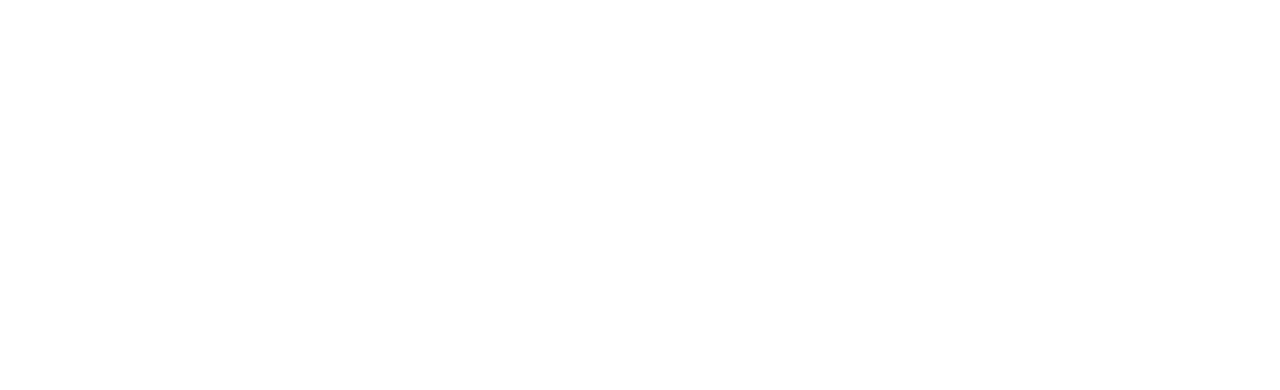
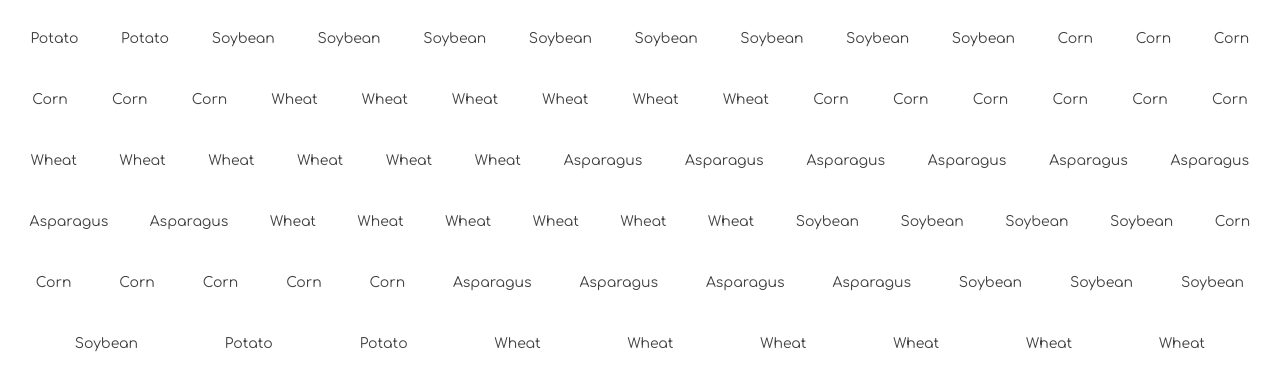
Before and after one commit to sarahemaginnis/modern-farm, a website with bundled scripts: page src/index.html in a window 1280 px wide. Built offline with nearby package versions, Linux system fonts and the light colour scheme; a web font is replaced by a local one.

Commit message:
edits from Thursday night, February 3, 2022 - should be complete and final version of Modern Farm Project up through Chapter 6

```diff
--- a/src/index.html
+++ b/src/index.html
@@ -7,7 +7,7 @@
     </head>
 
     <body>
-        <main class="container">
+        <main id="container">
             <div class="messages"></div>
         </main>
 
--- /dev/null
+++ b/src/scripts/catalog.js
@@ -0,0 +1,8 @@
+const mainContainer = document.getElementById("container")
+export const catalog = (placeholderArray) => {
+    let htmlString = ""
+    for (let plantObj of placeholderArray) {
+        htmlString += `<section class = "plant">${plantObj.type}</section>`
+        }
+    mainContainer.innerHTML = htmlString
+    }
--- a/src/scripts/field.js
+++ b/src/scripts/field.js
@@ -1,11 +1,7 @@
 export const emptyFieldArray = []
 
 export const addPlant = (seed) => {
-    if (Array.isArray(seed)) {
-        for (let i=0; i <seed.length; i++) {
-            emptyFieldArray.push(seed[i])
-        }
-    } else {emptyFieldArray.push(seed)}
+    emptyFieldArray.push(seed)
 }
 
 export const usePlants = () => {
--- a/src/scripts/harvester.js
+++ b/src/scripts/harvester.js
@@ -1,42 +1,13 @@
-import { createAsparagus } from "./seeds/asparagus.js"
-import { createCorn } from "./seeds/corn.js"
-import { createPotato } from "./seeds/potato.js"
-import { createSoybean } from "./seeds/soybean.js"
-import { createSunflower } from "./seeds/sunflower.js"
-import { createWheat } from "./seeds/wheat.js"
-
-let harvestPlantsResult = []
 
 export const harvestPlants = (usePlantsResult) => {
+    let harvestPlantsResult = []
     for (const plantObj of usePlantsResult) {
-        if (plantObj.type === "Asparagus") {
-            for (let j = 0; j < plantObj.output; j++) {
-                harvestPlantsResult.push(createAsparagus())
+        for (let i = 0; i < plantObj.output; i++) {
+            if (plantObj.type === "Corn") {
+                i++
             }
-        } else if (plantObj.type === "Potato") {
-            for (let j = 0; j < plantObj.output; j++) {
-                harvestPlantsResult.push(createPotato())
-            }
-        } else if (plantObj.type === "Soybean") {
-            for (let j = 0; j < plantObj.output; j++) {
-                harvestPlantsResult.push(createSoybean())
-            }
-        } else if (plantObj.type === "Sunflower") {
-            for (let j = 0; j < plantObj.output; j++) {
-                harvestPlantsResult.push(createSunflower())
-            }
-        } else if (plantObj.type === "Wheat") {
-            for (let j = 0; j < plantObj.output; j++) {
-                harvestPlantsResult.push(createWheat())
-            }
-        } else {
-            for (let j = 0; j < (plantObj.output / 2); j++) {
-                harvestPlantsResult.push(createCorn())
-            }
+            harvestPlantsResult.push(plantObj)
         }
     }
-}
-
-export const useHarvest = () => {
     return harvestPlantsResult
 }
--- a/src/scripts/main.js
+++ b/src/scripts/main.js
@@ -1,30 +1,27 @@
 import { createPlan } from './plan.js';
-import { createAsparagus } from "./seeds/asparagus.js"
-import { createPotato } from './seeds/potato.js';
-import { addPlant, emptyFieldArray, usePlants} from "./field.js"
+import { addPlant, usePlants} from "./field.js"
 import { plantSeeds } from './tractor.js';
-import { harvestPlants, useHarvest } from './harvester.js';
+import { harvestPlants } from './harvester.js';
+import { catalog } from './catalog.js';
+import { createAsparagus } from './seeds/asparagus.js';
 
 console.log("Welcome to the main module")
 
-const yearlyPlan = createPlan();
-const usePlantsResult = usePlants();
-const harvestResult = harvestPlants(usePlantsResult);
-const useHarvestResult = useHarvest()
+const yearlyPlan = createPlan(); //defines three rows of crops to be planted, with 6 plots of land in each row
 
-plantSeeds(yearlyPlan)
-console.log(usePlantsResult)
-harvestPlants(usePlantsResult)
-console.log(useHarvestResult)
+/*console.log(`${yearlyPlan} logging yearlyPlan, which is the variable storing the createPlan function`)
+console.log(`${asparagusSeed.type} logging the createAsparagus function - should create a seed object`) //not sure if there's something wrong with my seed functions - according to the instructions, this code whould display an object with three properties - type, height, output - in the developer console.
+console.log(`${usePlantsResult} logging the usePlantsResult to make sure that my field is tilling correctly`)*/
 
-// console.log(`${yearlyPlan} console logging yearlyPlan`);
+const testArray = [
+    ["Potato", "Soybean", "Soybean", "Corn"],
+    ["Wheat", "Corn", "Wheat", "Asparagus"],
+    ["Asparagus", "Wheat", "Soybean", "Corn"],
+    ["Asparagus", "Soybean", "Potato", "Wheat"]
+]
 
-// console.log(usePlantsResult)
-
-// console.log(`${yearlyPlan} console logging usePlantsResult after running plantSeeds`)
-
-// console.log("break between plantSeeds function with yearlyPlan passed through")
-
-// console.log(usePlantsResult)
-// harvestPlants(usePlantsResult)
-// console.log(`${harvestResult} console logging usePlantsResult after running it through the harvestPlants function`)
+plantSeeds(testArray)
+//console.log(usePlants())
+const harvestPlantsResult = harvestPlants(usePlants())
+console.log(harvestPlantsResult)
+catalog(harvestPlantsResult)
--- a/src/scripts/tractor.js
+++ b/src/scripts/tractor.js
@@ -8,16 +8,16 @@ import { createWheat } from "./seeds/wheat.js"
 
 export const plantSeeds = (plantingPlan) => {
     for (const plantArr of plantingPlan) {
-        for (let i = 0; i < plantArr.length; i++) {
-            if (plantArr[i] === "Asparagus") {
+        for (const innerArr of plantArr) {
+            if (innerArr === "Asparagus") {
                 addPlant(createAsparagus())
-            } else if (plantArr[i] === "Potato") {
+            } else if (innerArr === "Potato") {
                 addPlant(createPotato())
-            } else if (plantArr[i] === "Soybean") {
+            } else if (innerArr === "Soybean") {
                 addPlant(createSoybean())
-            } else if (plantArr[i] === "Corn") {
-                addPlant(createCorn())
-            } else if (plantArr[i] === "Sunflower") {
+            } else if (innerArr === "Corn") {
+                createCorn().forEach(addPlant)
+            } else if (innerArr === "Sunflower") {
                 addPlant(createSunflower())
             } else {
                 addPlant(createWheat())
@@ -25,23 +25,3 @@ export const plantSeeds = (plantingPlan) => {
             }
         }
     }
-
-// export const plantSeeds = (plantingPlan) => {
-//     for (let i = 0; i < plantingPlan.length; i++) {
-//         for (let j = 0; j < plantingPlan[i].length; j++) {
-//           if (j === "Asparagus") {
-//               return addPlant(createAsparagus)
-//           } else if (j === "Potato") {
-//               return addPlant(createPotato)
-//           } else if (j === "Soybean") {
-//               return addPlant(createSoybean)
-//           } else if (j === "Corn") {
-//               return addPlant(createCorn)
-//           } else if (j === "Sunflower") {
-//               return addPlant(createSunflower)
-//           } else {
-//               return addPlant(createWheat)
-//           }
-//         }
-//     }
-// }
--- a/src/styles/main.css
+++ b/src/styles/main.css
@@ -33,3 +33,13 @@ h1,h2,h3,h4,h5,h6 {
 .red {
     background-color: darksalmon;
 }
+
+#container {
+    display: flex;
+    flex-wrap: wrap;
+    justify-content: space-evenly;
+}
+
+.plant {
+    padding: 20px;
+}
```
